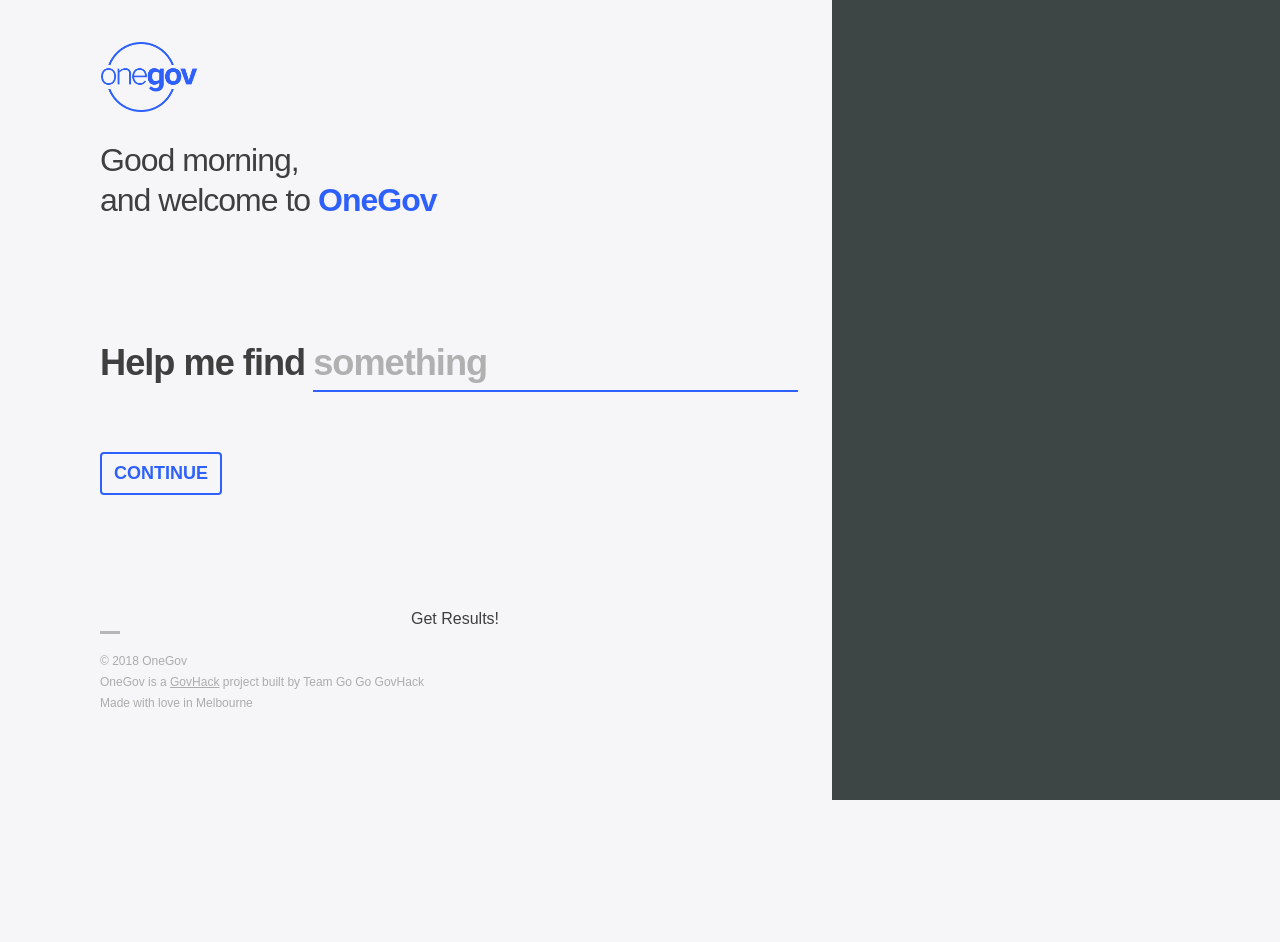
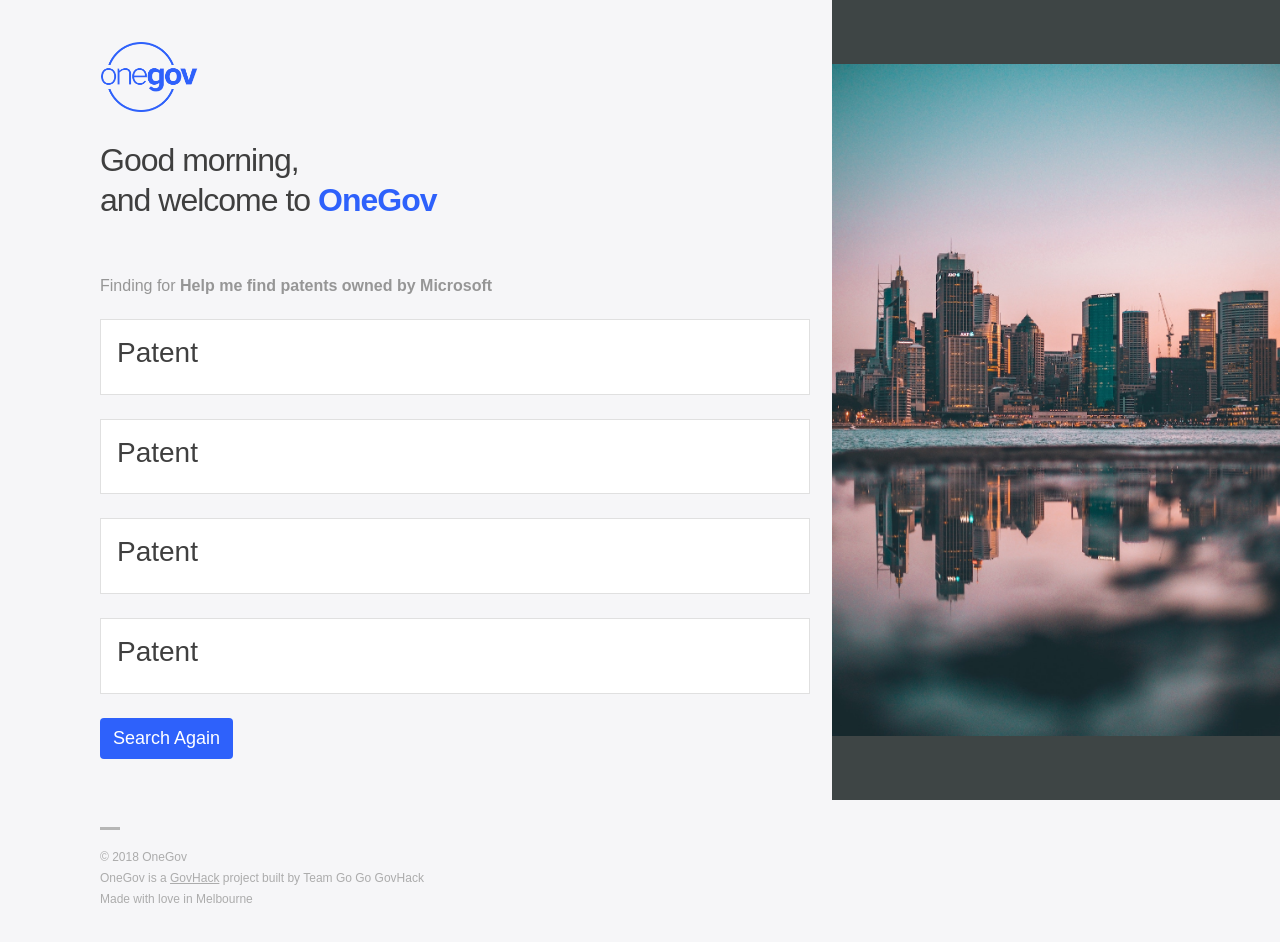
Before and after one commit to terencehuynh/go-go-hack-one-frontend, a React (Create React App) app: page / in a window 1280 px wide. Shown: the top 942 px of the page. Before the commit the page ends 800 px from the top, so only its background shows below. Built offline with nearby package versions, Linux system fonts and the light colour scheme.

Commit message:
Add basic design for results

```diff
--- a/src/App.js
+++ b/src/App.js
@@ -1,23 +1,51 @@
-import React, { Component } from "react";
+import React, { Component, Fragment } from "react";
 import OneGovHeader from "./components/OneGovHeader";
 import SearchQueryBuilder from "./components/SearchQueryBuilder";
 import OneGovFooter from "./components/OneGovFooter";
 import Results from "./components/Results";
 
 class App extends Component {
+  state = {
+    isResults: true,
+    query: [
+      {
+        label: "Help me find",
+        value: "patents"
+      },
+      {
+        label: "owned by",
+        value: "Microsoft"
+      }
+    ]
+  };
+
+  handleSearchAgainClick = () => {
+    this.setState({
+      isResults: false,
+      query: []
+    });
+  };
+
   render() {
+    const { query, isResults } = this.state;
     return (
-      <div className="app">
+      <div className="app theme-melbourne">
         <div className="container">
           <div className="col-md-10 col-lg-8">
             <OneGovHeader />
-            <SearchQueryBuilder
-              onSubmit={data => {
-                console.log("Submitted", data);
-              }}
-            />
-            <Results />
-
+            {!!isResults ? (
+              <Results
+                query={query}
+                handleSearchAgainClick={this.handleSearchAgainClick}
+              />
+            ) : (
+              <SearchQueryBuilder
+                onSubmit={query => {
+                  console.log("Submitted", query);
+                  this.setState({ query, isResults: true });
+                }}
+              />
+            )}
             <OneGovFooter />
           </div>
         </div>
--- a/src/components/Results.js
+++ /dev/null
@@ -1,123 +0,0 @@
-import React, { Component } from "react";
-import axios from "axios";
-import BarLoader from "react-spinners/BarLoader";
-import { ListGroup, ListGroupItem } from "reactstrap";
-import ListItem from "./ListItem";
-
-class Results extends Component {
-  constructor(props) {
-    super(props);
-    this.state = {
-      loading: false,
-      searchResponseData: {},
-      queryStringShow: ""
-    };
-  }
-
-  // TODO: Replace this with the call in another component.
-  // TODO: Call the url of the deployment and not local host?
-  replaceMeLater = () => {
-    this.setState({ loading: true });
-    // Find all patents for an org with these details.
-    const queryParams = {
-      uid: "my-user-id",
-      entityQueryType: "patent", // "patent" or "organisation".
-      queryName: "Google", // Organisation name.
-      queryAcn: 999999999, // 9 digit ACN.
-      queryAbn: 99999999999 // 11 digit ABN.
-    };
-    axios
-      .get("http://localhost:3000/search", {
-        params: {
-          ...queryParams
-        }
-      })
-      .then(successResponse => {
-        // Parse response.
-        console.log("start");
-        let responseData = {};
-        const searchResponses = successResponse.data;
-        console.log(searchResponses);
-        for (var i = 0; i < searchResponses.length; i++) {
-          const entityId = searchResponses[i].entity_id;
-          if (!(entityId in responseData)) {
-            responseData[entityId] = {};
-          }
-          if (!(searchResponses[i].name in responseData[entityId])) {
-            responseData[entityId][searchResponses[i].name] =
-              searchResponses[i].attribute_value;
-          }
-        }
-        console.log(responseData);
-
-        const queryStringInfo = [];
-        if (queryParams.entityQueryType === "patent") {
-          queryStringInfo.push("show me patents for");
-        } else {
-          queryStringInfo.push("show me data for");
-        }
-        if (
-          queryParams.queryName !== undefined &&
-          queryParams.queryName !== ""
-        ) {
-          queryStringInfo.push("name: " + queryParams.queryName);
-        }
-
-        if (queryParams.queryAbn !== undefined && queryParams.queryAbn !== 0) {
-          queryStringInfo.push("ABN: " + queryParams.queryAbn);
-        }
-
-        if (queryParams.queryAcn !== undefined && queryParams.queryAcn !== "") {
-          queryStringInfo.push("ACN: " + queryParams.queryAcn);
-        }
-
-        const suffix = queryStringInfo.slice(1);
-        let queryStringShow = queryStringInfo[0] + " " + suffix.join(" or ");
-
-        this.setState({
-          searchResponseData: responseData,
-          loading: false,
-          queryStringShow: queryStringShow
-        });
-      })
-      .catch(error => {
-        this.setState({ loading: false });
-        console.log(error);
-      });
-  };
-
-  render() {
-    return (
-      <section className="section" style={{}}>
-        <div style={{ textAlign: "center" }} onClick={this.replaceMeLater}>
-          {this.state.queryStringShow.length > 0 ? (
-            <div>Results for {this.state.queryStringShow}</div>
-          ) : (
-            <div>Get Results!</div>
-          )}
-        </div>
-        <div style={{ justifyContent: "center", display: "flex" }}>
-          <BarLoader
-            color={"#36D7B7"}
-            size={50}
-            width={300}
-            loading={this.state.loading}
-          />
-          {Object.keys(this.state.searchResponseData).length > 0 &&
-          this.state.loading === false ? (
-            <ListGroup>
-              {Object.keys(this.state.searchResponseData).map((k, i) => (
-                <ListItem
-                  key={i}
-                  dataObject={this.state.searchResponseData[k]}
-                />
-              ))}
-            </ListGroup>
-          ) : null}
-        </div>
-      </section>
-    );
-  }
-}
-
-export default Results;
--- /dev/null
+++ b/src/components/Results/Results.css
@@ -0,0 +1,15 @@
+.results {
+  margin: 56px 0;
+}
+.results .resultHeader {
+  font-size: 1rem;
+  color: #969696;
+  margin-bottom: 24px;
+}
+
+.results .result {
+  padding: 16px;
+  background: white;
+  border: 1px solid #e0e0e0;
+  margin: 24px 0;
+}
--- /dev/null
+++ b/src/components/Results/index.js
@@ -0,0 +1,75 @@
+import React, { Component, Fragment } from "react";
+import axios from "axios";
+import BarLoader from "react-spinners/BarLoader";
+import { ListGroup, ListGroupItem } from "reactstrap";
+
+import "./Results.css";
+
+class Results extends Component {
+  state = {
+    isLoading: false
+  };
+
+  componentDidMount = () => {
+    this.setState({ isLoading: true });
+    setTimeout(() => {
+      this.setState({ isLoading: false });
+    }, 2000);
+  };
+
+  renderQuery() {
+    const { query } = this.props;
+    let queryString = "";
+
+    query.forEach(data => {
+      queryString += `${data.label} ${data.value} `;
+    });
+
+    return queryString.trim();
+  }
+
+  renderDummy() {
+    const { handleSearchAgainClick } = this.props;
+    return (
+      <Fragment>
+        <h2 className="resultHeader">
+          Finding for <strong>{this.renderQuery()}</strong>
+        </h2>
+        <section className="result">
+          <h3>Patent</h3>
+        </section>
+        <section className="result">
+          <h3>Patent</h3>
+        </section>
+        <section className="result">
+          <h3>Patent</h3>
+        </section>
+        <section className="result">
+          <h3>Patent</h3>
+        </section>
+        <div className="bottom">
+          <button className="btn" onClick={handleSearchAgainClick}>
+            Search Again
+          </button>
+        </div>
+      </Fragment>
+    );
+  }
+
+  render() {
+    const { isLoading } = this.state;
+    return (
+      <div className="results">
+        <BarLoader
+          color={"#2e61fb"}
+          width={"100%"}
+          height={8}
+          loading={isLoading}
+        />
+        {!isLoading && this.renderDummy()}
+      </div>
+    );
+  }
+}
+
+export default Results;
--- a/src/components/SearchQueryBuilder/SearchQueryBuilder.css
+++ b/src/components/SearchQueryBuilder/SearchQueryBuilder.css
@@ -33,16 +33,6 @@
   font-size: 1.125rem;
   font-weight: 700;
   margin-bottom: 4px;
-}
-
-#searchQuery .actionButtons .btn,
-#searchQuery .bottom .btn {
-  background-color: #2e61fb;
-  color: white;
-  margin-right: 12px;
-  margin-bottom: 12px;
-  font-size: 1.125rem;
-  letter-spacing: 0;
 }
 
 #searchQuery .actionButtons .btn {
@@ -120,21 +110,23 @@
   right: 0;
   top: 44px;
   background-color: #fff;
+  border: 1px solid #ddd;
   list-style: none;
   margin: 0;
-  padding: 0;
+  padding: 10px;
 }
 
 #searchQuery .menu-list li {
   font-size: 1.3125rem;
   letter-spacing: 0;
-  padding: 8px;
-  border: 1px solid #ddd;
-  border-top: none;
+  margin-bottom: 2px;
+  font-weight: 200;
 }
 
-#searchQuery .menu-list li:first-child {
-  border: 1px solid #ddd;
+#searchQuery .menu-list li.titleBlock {
+  font-size: 0.75rem;
+  font-weight: 600;
+  text-transform: uppercase;
 }
 
 @media (min-width: 768px) {
@@ -156,7 +148,7 @@
   }
 }
 
-@media (min-width: 992px) {
+@media (min-width: 1048px) {
   #searchQuery .queryLine {
     display: flex;
   }
--- a/src/components/SearchQueryBuilder/index.js
+++ b/src/components/SearchQueryBuilder/index.js
@@ -4,6 +4,7 @@
 import QueryLine from "./QueryLine";
 import ActionButtons from "./ActionButtons";
 import "./SearchQueryBuilder.css";
+import steps from "../../paths/gateway";
 
 const FormComponents = {
   Query: "query",
@@ -15,31 +16,7 @@
   [FormComponents.Actions]: ActionButtons
 };
 
-const steps = {
-  patents: {
-    component: "actions",
-    actions: {
-      "by number": {
-        component: "query",
-        label: "by",
-        placeholder: "number",
-        isCompleting: true
-      },
-      "owned by": {
-        component: "query",
-        label: "owned by",
-        placeholder: "ABN or company name",
-        isCompleting: true
-      },
-      "related to": {
-        component: "query",
-        label: "related to",
-        placeholder: "topic",
-        isCompleting: true
-      }
-    }
-  }
-};
+const possibleOptions = Object.keys(steps);
 
 class SearchQueryBuilder extends Component {
   state = {
@@ -53,7 +30,8 @@
         placeholder: "something",
         isCompleting: false,
         autocomplete: true,
-        options: ["patents", "records", "reports"]
+        options: possibleOptions,
+        showBottom: true
       }
     ],
     searchQuery: []
@@ -102,7 +80,7 @@
     this.setState(prevState => {
       const currentTemplate = prevState.template;
       const newTemplate = currentTemplate.splice(i + 1);
-      return { currentIndex: i, isCompleting: false };
+      return { currentIndex: i, isCompleting: false, showBottom: true };
     });
   };
 
@@ -135,7 +113,7 @@
 
   generateTemplate = (data, i) => {
     const { currentIndex, searchQuery } = this.state;
-    const { component, ...props } = data;
+    const { component, showBottom, ...props } = data;
     const Component = ComponentMap[component];
 
     if (component === FormComponents.Query) {
--- a/src/index.css
+++ b/src/index.css
@@ -9,12 +9,30 @@
 
 .app::before {
   background: #3e4545;
-  position: absolute;
+  position: fixed;
   right: 0;
-  width: 35%;
   top: 0;
   bottom: 0;
   content: " ";
+}
+
+.btn {
+  background-color: #2e61fb;
+  color: white;
+  margin-right: 12px;
+  margin-bottom: 12px;
+  font-size: 1.125rem;
+  letter-spacing: 0;
+}
+
+.btn:hover {
+  color: white;
+  background-color: #1d45be;
+}
+
+.btn:not([href]):not([tabindex]),
+.btn:not([href]):not([tabindex]):hover {
+  color: white;
 }
 
 @media (min-width: 768px) {
@@ -25,6 +43,25 @@
 
 @media (min-width: 992px) {
   .app::before {
+    width: 30vw;
+  }
+}
+
+@media (min-width: 1100px) {
+  .app::before {
     width: 35vw;
   }
+  .app.theme-melbourne::before {
+    background-image: url(img/melbourne.jpg);
+    background-repeat: no-repeat;
+    background-size: 100% auto;
+    background-position: center;
+  }
+
+  .app.theme-canberra::before {
+    background-image: url(img/canberra.jpg);
+    background-repeat: no-repeat;
+    background-size: auto 100%;
+    background-position: center;
+  }
 }
--- /dev/null
+++ b/src/paths/gateway.js
@@ -0,0 +1,43 @@
+module.exports = {
+  patents: {
+    component: "actions",
+    actions: {
+      "by number": {
+        component: "query",
+        label: "with ID",
+        placeholder: "number",
+        isCompleting: true
+      },
+      "owned by": {
+        component: "query",
+        label: "owned by",
+        placeholder: "ABN or company name",
+        isCompleting: true
+      },
+      "related to": {
+        component: "query",
+        label: "related to",
+        placeholder: "topic",
+        isCompleting: true
+      }
+    }
+  },
+  companies: {
+    component: "actions",
+    label: "that...",
+    actions: {
+      "have ABN": {
+        component: "query",
+        label: "that have ABN",
+        placeholder: "number",
+        isCompleting: true
+      },
+      "are named": {
+        component: "query",
+        label: "that are named",
+        placeholder: "something",
+        isCompleting: true
+      }
+    }
+  }
+};
```
Also changed, not shown: src/components/ListItem.js (deleted, +0 -18 lines), src/components/SearchQueryBuilder/Autocomplete.js (+11 -7 lines), src/img/canberra.jpg (added), src/img/melbourne.jpg (added).
